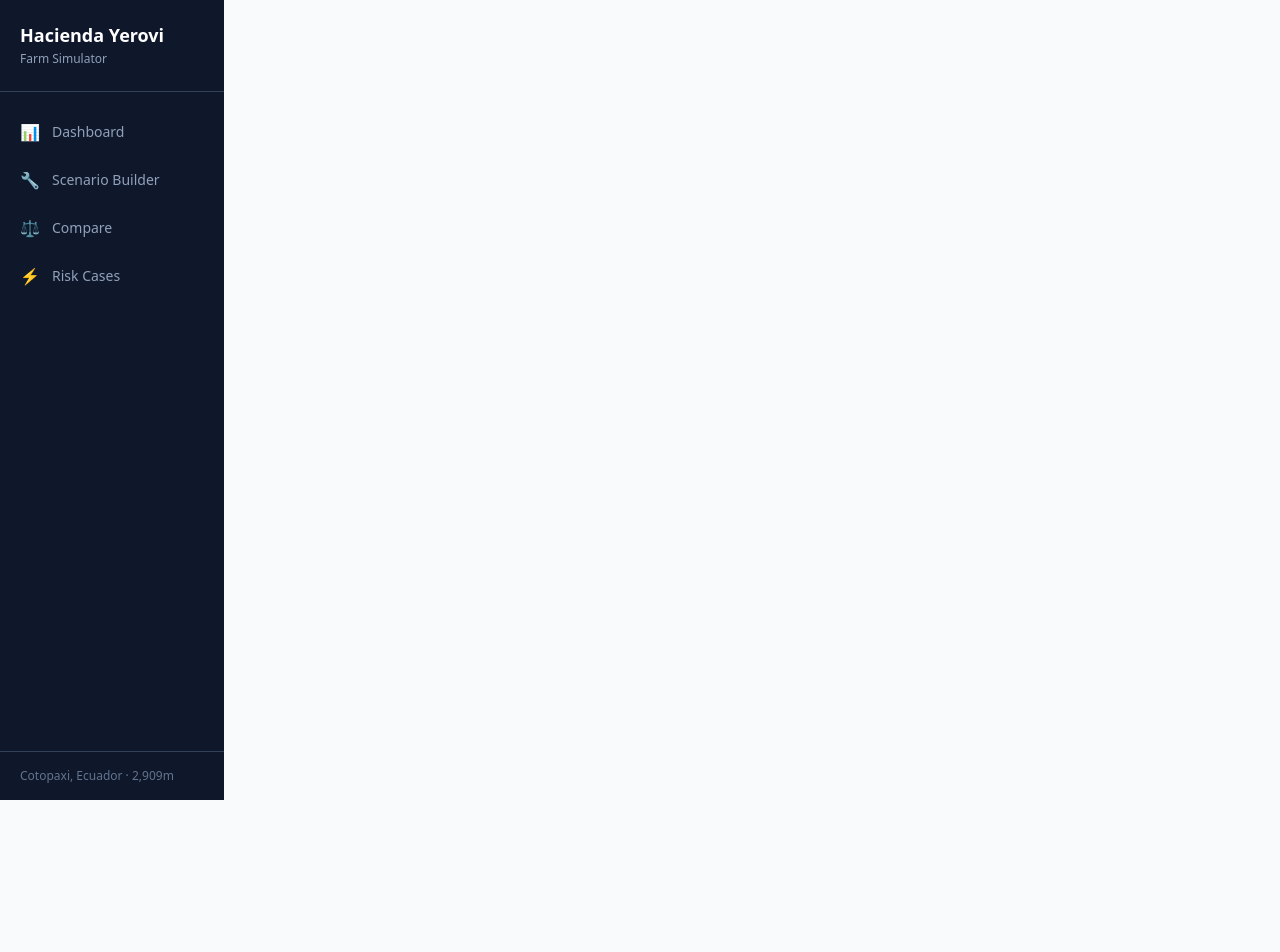
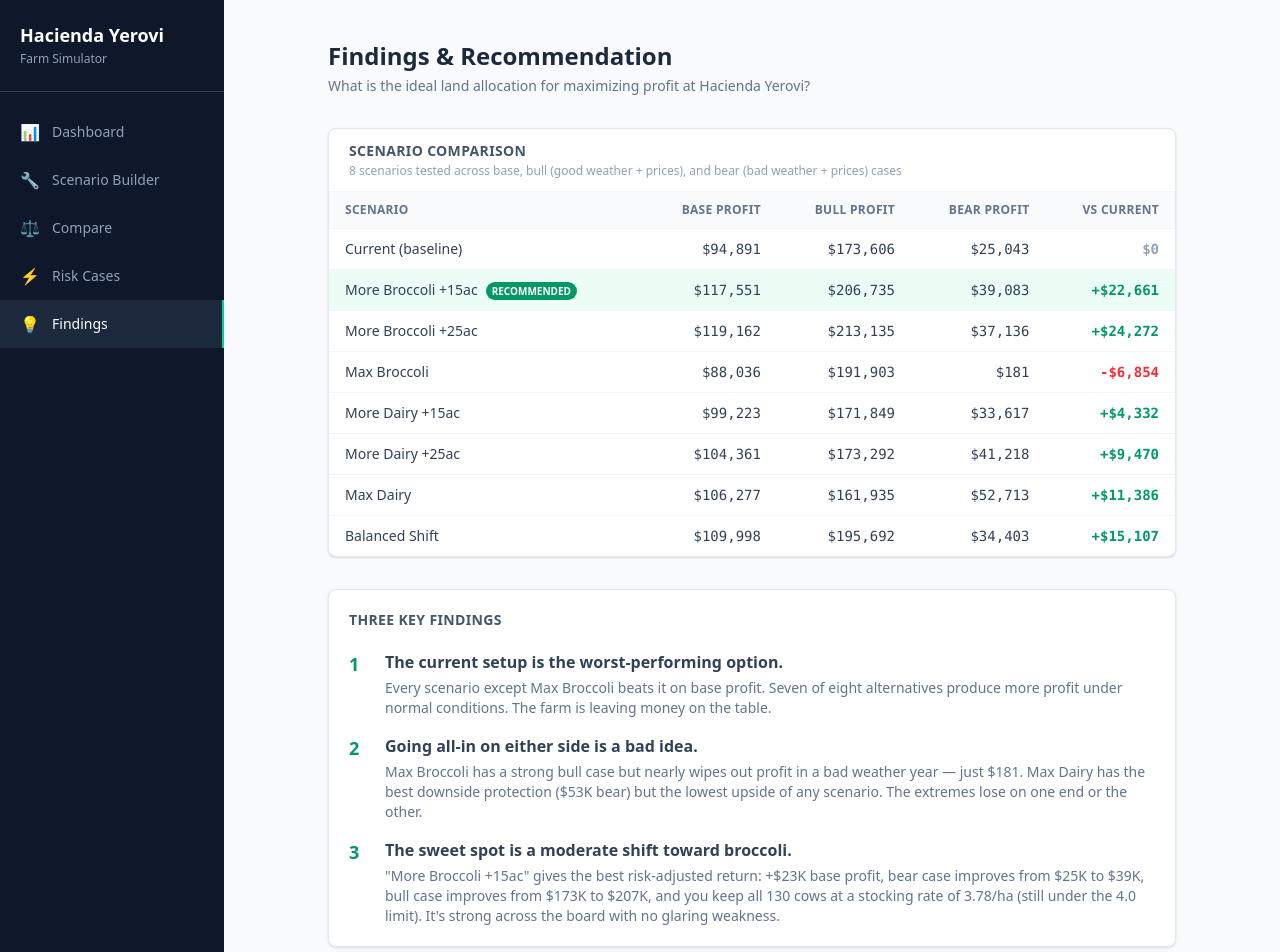
Before and after one commit to alcytorres/andean_farm_simulator, a React (Vite) app in the folder frontend/: page /findings in a window 1280 px wide. Shown: the top 952 px of the page. Before the commit the page ends 800 px from the top, so only its background shows below. Built offline with nearby package versions, Linux system fonts and the light colour scheme.

Commit message:
Add Findings page with scenario analysis, recommendation, and model limitations

```diff
--- a/frontend/src/App.tsx
+++ b/frontend/src/App.tsx
@@ -4,6 +4,7 @@ import Dashboard from "./pages/Dashboard";
 import ScenarioBuilder from "./pages/ScenarioBuilder";
 import CompareScenarios from "./pages/CompareScenarios";
 import Climate from "./pages/Climate";
+import Findings from "./pages/Findings";
 
 export default function App() {
   return (
@@ -16,6 +17,7 @@ export default function App() {
             <Route path="/builder" element={<ScenarioBuilder />} />
             <Route path="/compare" element={<CompareScenarios />} />
             <Route path="/climate" element={<Climate />} />
+            <Route path="/findings" element={<Findings />} />
           </Routes>
         </main>
       </div>
--- a/frontend/src/components/Sidebar.tsx
+++ b/frontend/src/components/Sidebar.tsx
@@ -5,6 +5,7 @@ const links = [
   { to: "/builder", label: "Scenario Builder", icon: "🔧" },
   { to: "/compare", label: "Compare", icon: "⚖️" },
   { to: "/climate", label: "Risk Cases", icon: "⚡" },
+  { to: "/findings", label: "Findings", icon: "💡" },
 ];
 
 export default function Sidebar() {
--- /dev/null
+++ b/frontend/src/pages/Findings.tsx
@@ -0,0 +1,193 @@
+const scenarios = [
+  { name: "Current (baseline)", base: 94891, bull: 173606, bear: 25043, vs: 0 },
+  { name: "More Broccoli +15ac", base: 117551, bull: 206735, bear: 39083, vs: 22661 },
+  { name: "More Broccoli +25ac", base: 119162, bull: 213135, bear: 37136, vs: 24272 },
+  { name: "Max Broccoli", base: 88036, bull: 191903, bear: 181, vs: -6854 },
+  { name: "More Dairy +15ac", base: 99223, bull: 171849, bear: 33617, vs: 4332 },
+  { name: "More Dairy +25ac", base: 104361, bull: 173292, bear: 41218, vs: 9470 },
+  { name: "Max Dairy", base: 106277, bull: 161935, bear: 52713, vs: 11386 },
+  { name: "Balanced Shift", base: 109998, bull: 195692, bear: 34403, vs: 15107 },
+];
+
+const fmt = (n: number) =>
+  n < 0
+    ? `-$${Math.abs(n).toLocaleString()}`
+    : `$${n.toLocaleString()}`;
+
+const fmtSign = (n: number) =>
+  n > 0 ? `+$${n.toLocaleString()}` : n === 0 ? "$0" : `-$${Math.abs(n).toLocaleString()}`;
+
+export default function Findings() {
+  return (
+    <div className="max-w-4xl mx-auto px-6 py-10 space-y-8">
+      <div>
+        <h2 className="text-2xl font-bold text-slate-800">Findings & Recommendation</h2>
+        <p className="text-sm text-slate-500 mt-1">
+          What is the ideal land allocation for maximizing profit at Hacienda Yerovi?
+        </p>
+      </div>
+
+      {/* Summary Table */}
+      <div className="bg-white rounded-lg shadow-sm border border-slate-200 overflow-hidden">
+        <div className="px-5 py-3 border-b border-slate-100">
+          <h3 className="text-sm font-semibold text-slate-600 uppercase tracking-wide">
+            Scenario Comparison
+          </h3>
+          <p className="text-xs text-slate-400 mt-0.5">
+            8 scenarios tested across base, bull (good weather + prices), and bear (bad weather + prices) cases
+          </p>
+        </div>
+        <div className="overflow-x-auto">
+          <table className="w-full text-sm">
+            <thead>
+              <tr className="bg-slate-50 text-left text-xs text-slate-500 uppercase tracking-wide">
+                <th className="px-4 py-2.5">Scenario</th>
+                <th className="px-4 py-2.5 text-right">Base Profit</th>
+                <th className="px-4 py-2.5 text-right">Bull Profit</th>
+                <th className="px-4 py-2.5 text-right">Bear Profit</th>
+                <th className="px-4 py-2.5 text-right">vs Current</th>
+              </tr>
+            </thead>
+            <tbody>
+              {scenarios.map((s, i) => (
+                <tr
+                  key={s.name}
+                  className={`border-t border-slate-100 ${
+                    i === 1 ? "bg-emerald-50" : ""
+                  }`}
+                >
+                  <td className="px-4 py-2.5 font-medium text-slate-700">
+                    {s.name}
+                    {i === 1 && (
+                      <span className="ml-2 text-[10px] bg-emerald-600 text-white px-1.5 py-0.5 rounded-full uppercase font-bold">
+                        Recommended
+                      </span>
+                    )}
+                  </td>
+                  <td className="px-4 py-2.5 text-right font-mono text-slate-700">{fmt(s.base)}</td>
+                  <td className="px-4 py-2.5 text-right font-mono text-slate-700">{fmt(s.bull)}</td>
+                  <td className="px-4 py-2.5 text-right font-mono text-slate-700">{fmt(s.bear)}</td>
+                  <td
+                    className={`px-4 py-2.5 text-right font-mono font-semibold ${
+                      s.vs > 0
+                        ? "text-emerald-600"
+                        : s.vs < 0
+                        ? "text-red-500"
+                        : "text-slate-400"
+                    }`}
+                  >
+                    {fmtSign(s.vs)}
+                  </td>
+                </tr>
+              ))}
+            </tbody>
+          </table>
+        </div>
+      </div>
+
+      {/* Key Findings */}
+      <div className="bg-white rounded-lg shadow-sm border border-slate-200 px-5 py-5 space-y-5">
+        <h3 className="text-sm font-semibold text-slate-600 uppercase tracking-wide">
+          Three Key Findings
+        </h3>
+
+        <div className="space-y-4">
+          <div className="flex gap-3">
+            <span className="text-lg font-bold text-emerald-600 shrink-0 w-6">1</span>
+            <div>
+              <p className="font-semibold text-slate-700">
+                The current setup is the worst-performing option.
+              </p>
+              <p className="text-sm text-slate-500 mt-1">
+                Every scenario except Max Broccoli beats it on base profit. Seven of eight
+                alternatives produce more profit under normal conditions. The farm is leaving
+                money on the table.
+              </p>
+            </div>
+          </div>
+
+          <div className="flex gap-3">
+            <span className="text-lg font-bold text-emerald-600 shrink-0 w-6">2</span>
+            <div>
+              <p className="font-semibold text-slate-700">
+                Going all-in on either side is a bad idea.
+              </p>
+              <p className="text-sm text-slate-500 mt-1">
+                Max Broccoli has a strong bull case but nearly wipes out profit in a bad weather
+                year — just $181. Max Dairy has the best downside protection ($53K bear) but the
+                lowest upside of any scenario. The extremes lose on one end or the other.
+              </p>
+            </div>
+          </div>
+
+          <div className="flex gap-3">
+            <span className="text-lg font-bold text-emerald-600 shrink-0 w-6">3</span>
+            <div>
+              <p className="font-semibold text-slate-700">
+                The sweet spot is a moderate shift toward broccoli.
+              </p>
+              <p className="text-sm text-slate-500 mt-1">
+                "More Broccoli +15ac" gives the best risk-adjusted return: +$23K base profit,
+                bear case improves from $25K to $39K, bull case improves from $173K to $207K,
+                and you keep all 130 cows at a stocking rate of 3.78/ha (still under the 4.0 limit).
+                It's strong across the board with no glaring weakness.
+              </p>
+            </div>
+          </div>
+        </div>
+      </div>
+
+      {/* Recommendation */}
+      <div className="bg-emerald-50 border border-emerald-200 rounded-lg px-5 py-5 space-y-3">
+        <h3 className="text-sm font-semibold text-emerald-800 uppercase tracking-wide">
+          Recommendation
+        </h3>
+        <p className="text-slate-700 leading-relaxed">
+          <strong>Shift 15 acres from pasture to broccoli</strong> (85/87 split). Keep all 130 cows.
+          This adds ~$23,000/year in base profit, improves the worst-case scenario by $14,000, and
+          requires no herd reduction — just planting more broccoli on land that was pasture. In a
+          good year (bull case), profit jumps to $207K. Unlike "More Broccoli +25ac" (which edges
+          it out by $1,600), this option doesn't require cutting 10 cows from the herd.
+        </p>
+        <p className="text-sm text-slate-600 leading-relaxed">
+          <strong>If the family is more risk-averse</strong> and worried about hailstorms getting
+          worse, "More Dairy +25ac" is the defensive play. It has the second-best bear case ($41K)
+          and still adds $9,500 to base profit. Its yellow bar in the comparison chart is noticeably
+          taller than the broccoli scenarios, meaning the floor in a bad year is higher.
+        </p>
+      </div>
+
+      {/* Model Limitations */}
+      <div className="bg-white rounded-lg shadow-sm border border-slate-200 px-5 py-5 space-y-3">
+        <h3 className="text-sm font-semibold text-slate-600 uppercase tracking-wide">
+          Model Limitations
+        </h3>
+        <ul className="space-y-2 text-sm text-slate-500">
+          <li className="flex gap-2">
+            <span className="text-slate-400 shrink-0">•</span>
+            <span><strong className="text-slate-600">Static model</strong> — calculates one year at a time; doesn't account for transition costs of shifting land use.</span>
+          </li>
+          <li className="flex gap-2">
+            <span className="text-slate-400 shrink-0">•</span>
+            <span><strong className="text-slate-600">Linear scaling</strong> — assumes yield per hectare stays constant regardless of acreage; real yields may vary at scale.</span>
+          </li>
+          <li className="flex gap-2">
+            <span className="text-slate-400 shrink-0">•</span>
+            <span><strong className="text-slate-600">Uniform weather impact</strong> — applies crop loss evenly; real hailstorms may hit some fields and miss others.</span>
+          </li>
+          <li className="flex gap-2">
+            <span className="text-slate-400 shrink-0">•</span>
+            <span><strong className="text-slate-600">Fixed labor</strong> — doesn't model whether 20 workers can handle expanded broccoli acreage.</span>
+          </li>
+          <li className="flex gap-2">
+            <span className="text-slate-400 shrink-0">•</span>
+            <span><strong className="text-slate-600">No capital costs</strong> — buying cows, fencing, or irrigation for expanded areas is not included.</span>
+          </li>
+        </ul>
+        <p className="text-xs text-slate-400 pt-1">
+          The value of this model is in the relative ranking of scenarios, not the absolute dollar amounts.
+        </p>
+      </div>
+    </div>
+  );
+}
```
